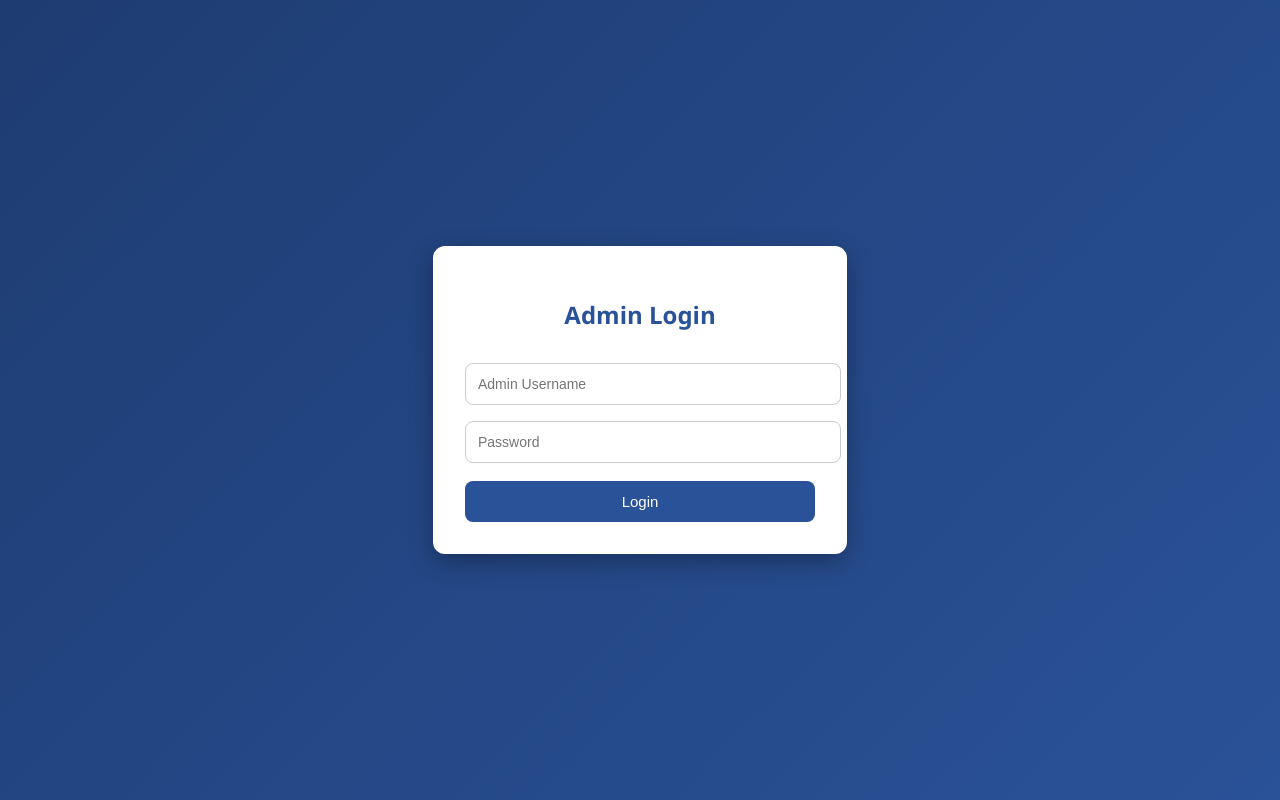
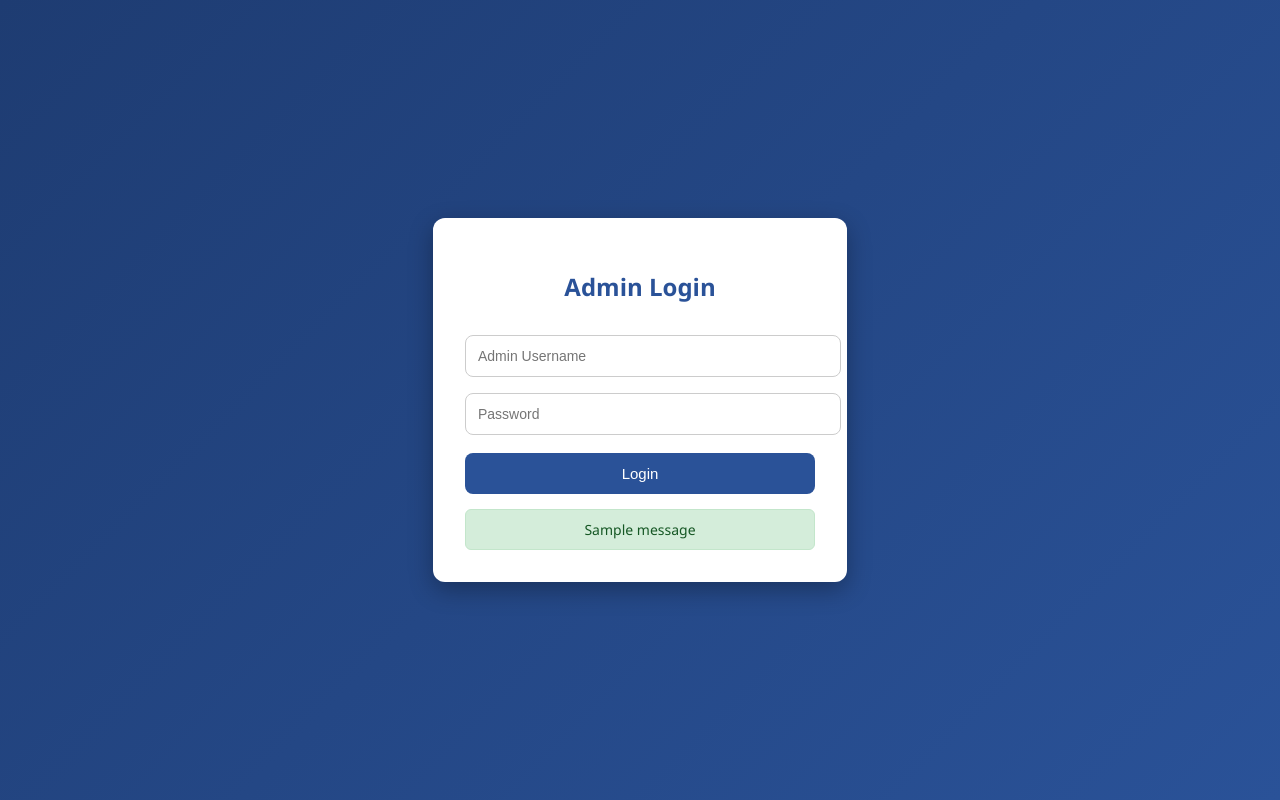
Before and after one commit to webtech-2024/SIGHTFORGE, a Flask app: page /secret-admin-login in a window 1280 px wide. Run offline with Flask 3, Linux system fonts and the light colour scheme; tables that the repository leaves empty hold one stand-in row (values such as "Sample post"); one stand-in notice (Sample message) is shown.

Commit message:
Update admin login, dashboard, static files, and add Gunicorn

```diff
--- a/templates/admin_login.html
+++ b/templates/admin_login.html
@@ -55,10 +55,21 @@
     button:hover {
       background: #1e3c72;
     }
-    .error {
-      color: red;
-      margin-top: 10px;
+    .flash-message {
+      margin-top: 15px;
+      padding: 10px;
+      border-radius: 6px;
       font-size: 14px;
+    }
+    .flash-success {
+      color: #155724;
+      background-color: #d4edda;
+      border: 1px solid #c3e6cb;
+    }
+    .flash-danger {
+      color: #721c24;
+      background-color: #f8d7da;
+      border: 1px solid #f5c6cb;
     }
     @keyframes fadeIn {
       from { opacity: 0; transform: translateY(-20px); }
@@ -69,14 +80,20 @@
 <body>
   <div class="login-container">
     <h2>Admin Login</h2>
-    <form method="POST">
+    <form method="POST" action="{{ url_for('admin_login') }}">
       <input type="text" name="username" placeholder="Admin Username" required>
       <input type="password" name="password" placeholder="Password" required>
       <button type="submit">Login</button>
     </form>
-    {% if error %}
-      <p class="error">{{ error }}</p>
-    {% endif %}
+
+    <!-- Flash messages -->
+    {% with messages = get_flashed_messages(with_categories=true) %}
+      {% if messages %}
+        {% for category, message in messages %}
+          <div class="flash-message flash-{{ category }}">{{ message }}</div>
+        {% endfor %}
+      {% endif %}
+    {% endwith %}
   </div>
 </body>
 </html>
```
